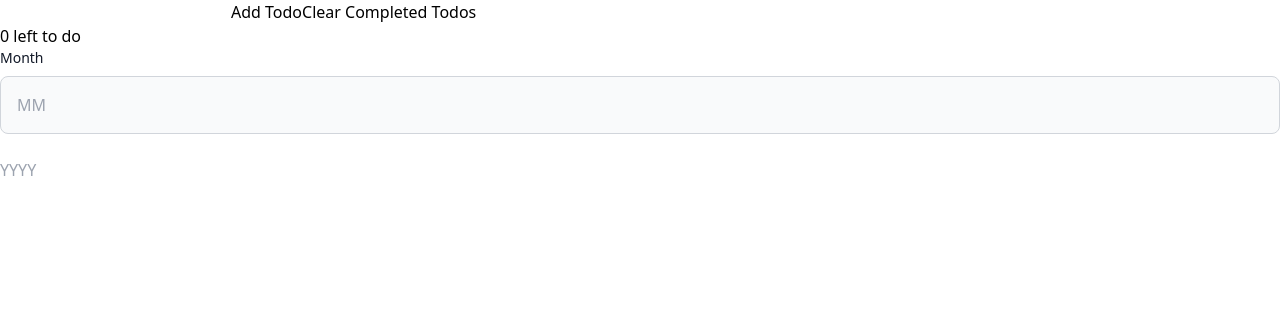
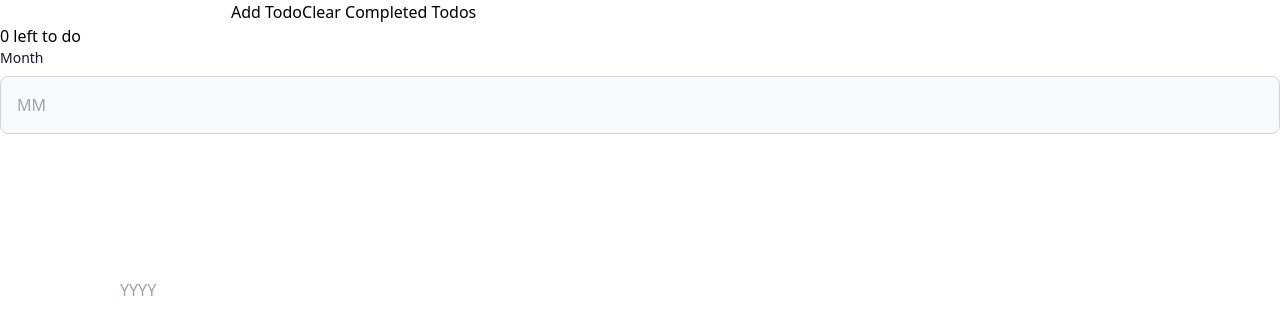
Before and after one commit to Shazammon/react-practice, a React (Create React App) app: page / in a window 1280 px wide. Shown: the top 334 px of the page. Built offline with nearby package versions, Linux system fonts and the light colour scheme.

Commit message:
updated styling

```diff
--- a/src/PracticeThree.js
+++ b/src/PracticeThree.js
@@ -48,6 +48,7 @@ export default function PracticeThree() {
           maxLength={4}
           placeholder='YYYY'
           ref={yearRef}
+          style={{ padding: "20px 20px", margin: "100px", textAlign: "left", color: "white" }}
         ></input>
     </>
   )
```
